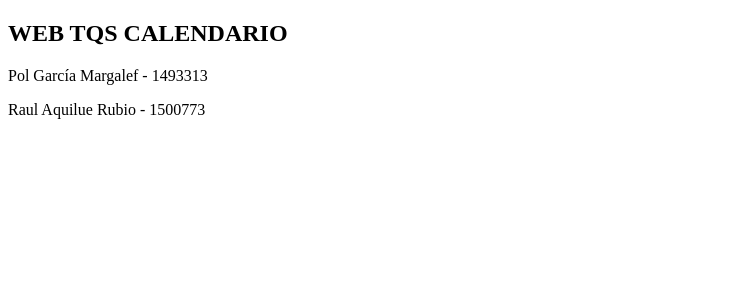
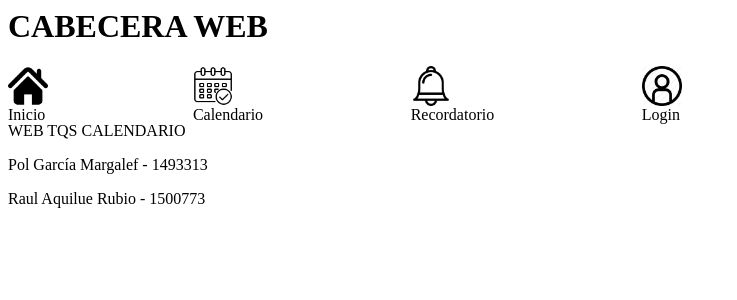
Before and after one commit to raular250/tqscalendario, a PHP site: page / in a window 1280 px wide. Shown: the top 300 px of the page, without its empty margins (0-737 px from the left). Run offline with PHP 8.4, Linux system fonts and the light colour scheme.

Commit message:
cabecera menú + iconos

```diff
--- a/controlador/controlador_pagina_inicio.php
+++ b/controlador/controlador_pagina_inicio.php
@@ -1,6 +1,9 @@
 <?php
 
 //connexio a la base de dades
+
+require_once __DIR__.'/../vista/vista_cabecera.php';
+
 
 
 require_once __DIR__.'/../vista/vista_pagina_inicio.php';
--- a/css/style.css
+++ b/css/style.css
@@ -0,0 +1,29 @@
+
+
+
+.icons_header{
+    display: grid;
+    height: 40px;
+}
+
+.icon_inicio{
+grid-column: 1/8;
+grid-row: 1;
+height: 40px;
+}
+
+.icon_calendario{
+    grid-column: 2/8;
+    grid-row: 1;
+    height: 40px;
+}
+.icon_recordatorio{
+    grid-column: 3/8;
+    grid-row: 1;
+    height: 40px;
+}
+.icon_login{
+    grid-column: 4/8;
+    grid-row: 1;
+    height: 40px;
+}
--- a/index.html
+++ b/index.html
@@ -1,7 +1,8 @@
 <!DOCTYPE html>
 <html>
 <body>
-<h1>Hello World 1</h1>
+<h1>INDEX.HTML</h1>
+<h2>Hello World 1</h2>
 <p>WEB TQS CALENDARIO</p>
 <p>Pol García Margalef - 1493313</p>
 <p>Raul Aquilue Rubio - 1500773</p>
--- a/index.php
+++ b/index.php
@@ -1,7 +1,22 @@
 
+<meta charset="utf-8" name="viewport" content="width=device-width, initial-scale=1">
+<link rel="stylesheet" type="text/css" href="css/style.css">
 
 <?php
 
 require __DIR__ . '/recurs_pagina_inicio.php';
 
+
+
+
+//href de cada icono del header
+//MVC de cada componente
+//mirar que funcione phpUnit
+//1. hacer test de login TDD[Test Driven Development] Backend (UnitTest)
+//2. hacer backend del login
+
+
+//hacer pagina principal html estática()
+
+
 ?>
--- a/vista/vista_cabecera.php
+++ b/vista/vista_cabecera.php
@@ -0,0 +1,23 @@
+<h1> CABECERA WEB</h1>
+
+
+
+<header id="cabecera">
+<!--
+<table>
+    <tr>
+    <td><strong><img class="tam_icon" onclick="iconChange(this)" src="/assets/img/icons/portada.png"><div> Inicio </div></strong></td>
+    <td><strong><img class="tam_icon" onclick="iconChange(this)" src="/assets/img/icons/calendario.png"><div> Calendario </div></strong></td>
+    <td><strong><img class="tam_icon" onclick="iconChange(this)" src="/assets/img/icons/recordatorio.png"><div> Recordatorio </div></strong></td>
+    <td><strong><img class="tam_icon" onclick="iconChange(this)" src="/assets/img/icons/login.png"><div> Login </div></strong></td>
+    </tr>
+</table>
+-->
+<div class="icons_header">
+    <img class="icon_inicio" onclick="iconChange(this)" src="/assets/img/icons/portada.png"><div> Inicio </div></strong>
+    <img class="icon_calendario" onclick="iconChange(this)" src="/assets/img/icons/calendario.png"><div> Calendario </div></strong>
+    <img class="icon_recordatorio" onclick="iconChange(this)" src="/assets/img/icons/recordatorio.png"><div> Recordatorio </div></strong>
+    <img class="icon_login" onclick="iconChange(this)" src="/assets/img/icons/login.png"><div> Login </div></strong>
+</div>
+
+</header>
--- a/vista/vista_pagina_inicio.php
+++ b/vista/vista_pagina_inicio.php
@@ -1,6 +1,6 @@
 
 <body>
-<h2>WEB TQS CALENDARIO</h2>
+<p>WEB TQS CALENDARIO</p>
 <p>Pol García Margalef - 1493313</p>
 <p>Raul Aquilue Rubio - 1500773</p>
 </body>
```
Also changed, not shown: assets/img/icons/calendario.png (added), assets/img/icons/login.png (added), assets/img/icons/portada.png (added), assets/img/icons/recordatorio.png (added).
